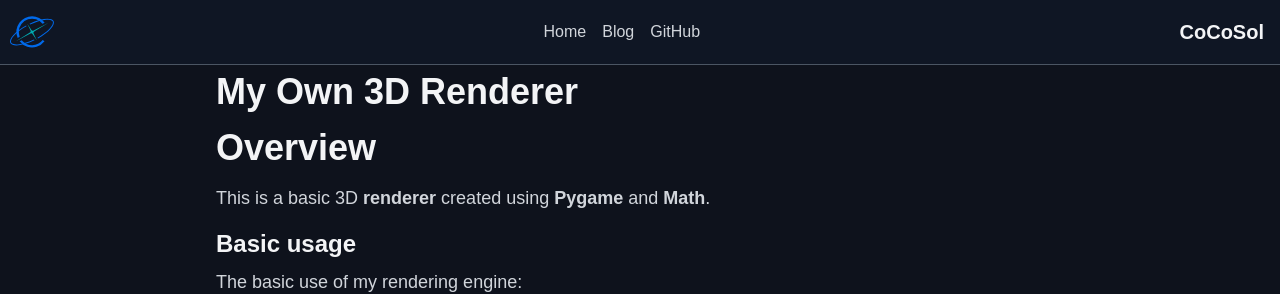
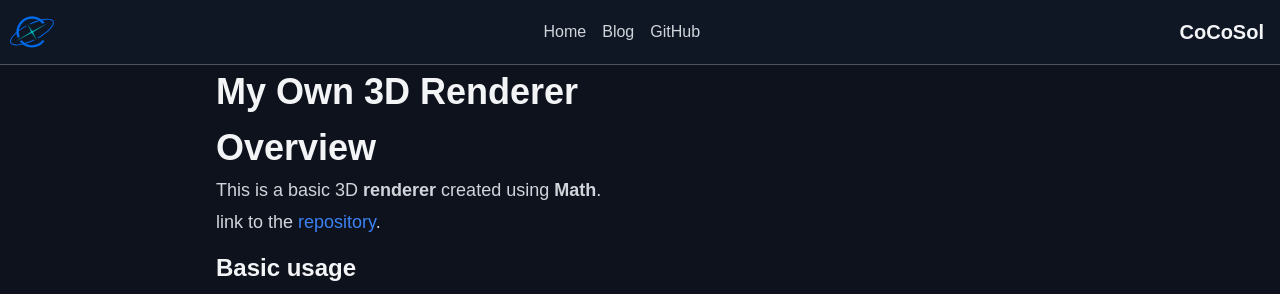
Before and after one commit to CoCoSol007/website, a SvelteKit app: page /blog/renderer in a window 1280 px wide. Shown: the top 294 px of the page. Built offline with nearby package versions, Linux system fonts and the light colour scheme; a web font is replaced by a local one.

Commit message:
Update 3D renderer title and link in API and blog page

```diff
--- a/src/lib/api.js
+++ b/src/lib/api.js
@@ -36,10 +36,10 @@ export function fetchProjects() {
       link_img: casino_dingo,
     },
     {
-      title: "Simple 3D renderer",
+      title: "3DViewPy",
       description:
-        "It's a simple 3d rederer made in python with pygame and math",
-      link: "https://github.com/CoCoSol007/simple-3D-renderer",
+        "It's a simple 3D rederer made in python with pygame and math",
+      link: "https://github.com/CoCoSol007/3DViewPy",
       link_img: simple3d,
     },
     {
@@ -58,7 +58,7 @@ export async function fetchArticles() {
   const articles = [
     {
       title: "My own 3D renderer",
-      description: "It's a simple 3d rederer made in python with pygame and math.",
+      description: "How to make your own 3D renderer just with math?",
       date: "14/08/2024",
       path: "renderer",
     },
--- a/src/routes/blog/renderer/+page.svelte
+++ b/src/routes/blog/renderer/+page.svelte
@@ -3,10 +3,13 @@
     My Own 3D Renderer
   </h1>
 
-  <h1 id="overview" class="text-4xl font-bold text-gray-100 mb-4">Overview</h1>
+  <h1 id="overview" class="text-4xl font-bold text-gray-100 mb-2">Overview</h1>
+  <p class="text-lg text-gray-300 mb-1">
+    This is a basic 3D <strong class="font-bold">renderer</strong> created using <strong class="font-bold">Math</strong>.
+  </p>
+
   <p class="text-lg text-gray-300 mb-4">
-    This is a basic 3D <strong class="font-bold">renderer</strong> created using
-    <strong class="font-bold">Pygame</strong> and <strong class="font-bold">Math</strong>.
+    link to the <a href="https://github.com/CoCoSol007/3DViewPy" class="text-blue-500 hover:underline">repository</a>.
   </p>
 
   <h2 id="basic-usage" class="text-2xl font-semibold text-gray-100 mb-2">
```
